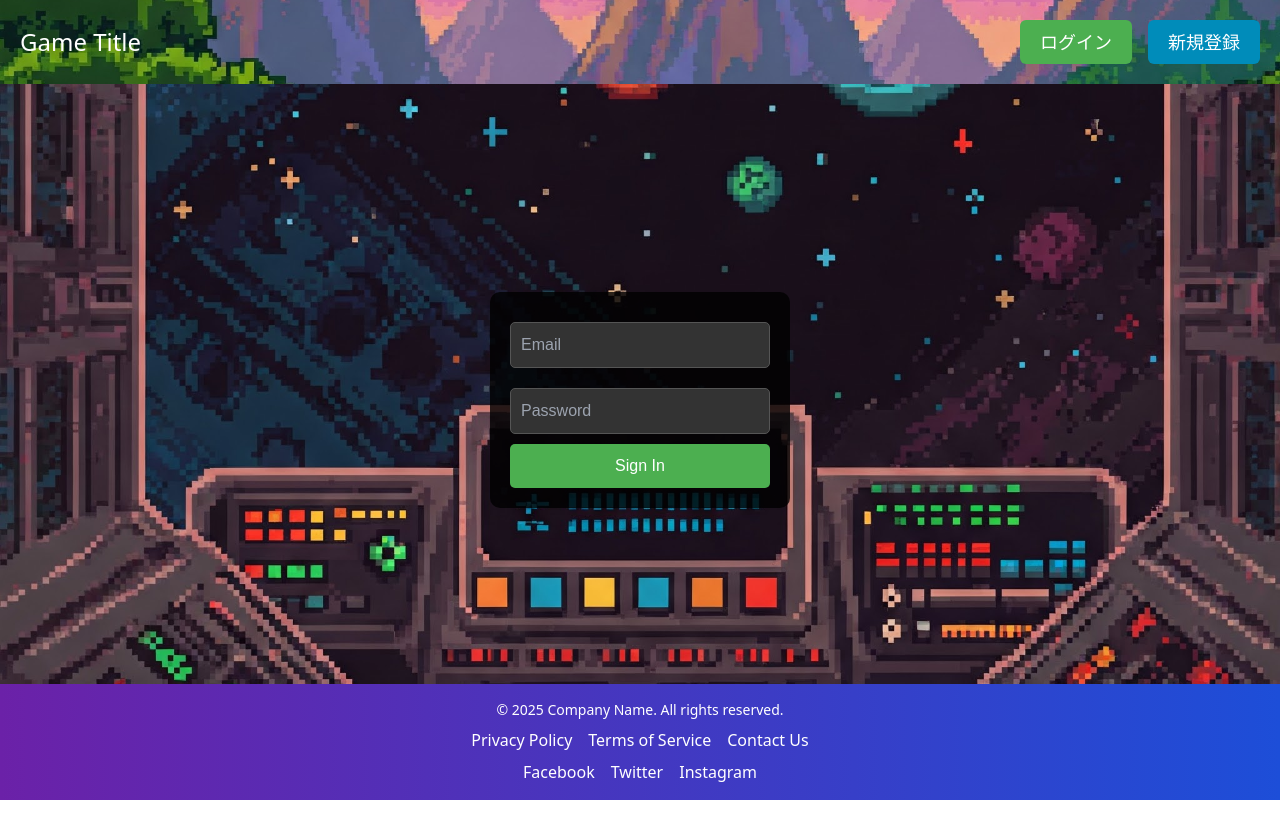
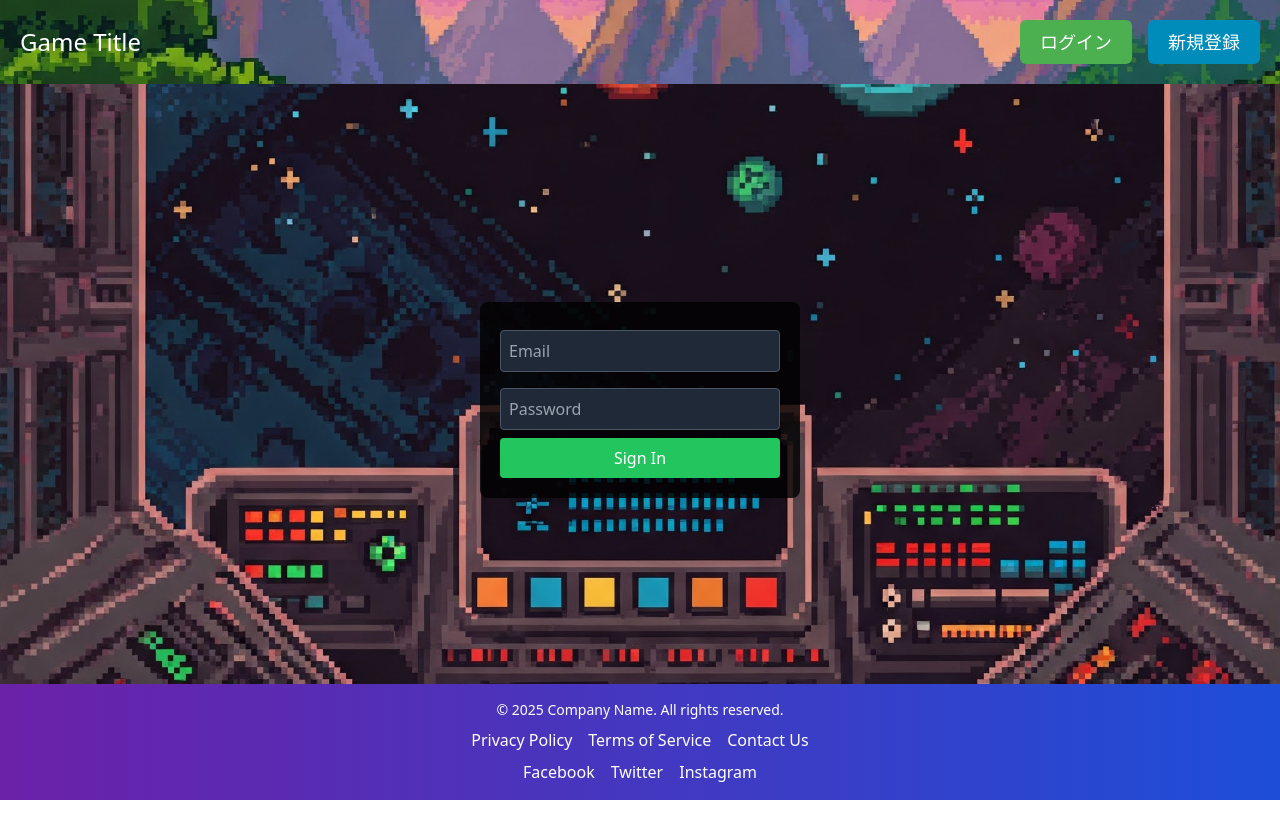
Before and after one commit to tamaco489/firebase_authentication_sample, a Next.js app in the folder front/apps/: page /sign_in in a window 1280 px wide. Shown: the top 838 px of the page. Built offline with nearby package versions, Linux system fonts and the light colour scheme; no server answers.

Commit message:
fix feature components

```diff
--- a/front/apps/features/auth/signIn.tsx
+++ b/front/apps/features/auth/signIn.tsx
@@ -31,52 +31,32 @@ const useSignIn = () => {
   };
 
   return (
-    <div style={{
-      display: 'flex',
-      justifyContent: 'center',
-      alignItems: 'center',
-      height: '100vh',
-      backgroundImage: 'url(/images/signin-bg.jpg)',
-      backgroundSize: 'cover',
-      backgroundPosition: 'center',
-      fontFamily: 'Pixelify Sans, sans-serif',
-      color: 'white',
-    }}>
-      <form onSubmit={handleSignIn} style={{
-        backgroundColor: 'rgba(0, 0, 0, 0.8)',
-        padding: '20px',
-        borderRadius: '10px',
-        width: '300px',
-      }}>
-        {error && <p style={{ color: 'red' }}>{error}</p>}
-        <input type="email" placeholder="Email" value={email} onChange={(e) => setEmail(e.target.value)} style={{
-          width: '100%',
-          padding: '10px',
-          margin: '10px 0',
-          backgroundColor: '#333',
-          border: '1px solid #555',
-          borderRadius: '5px',
-          color: 'white',
-        }} />
-        <input type="password" placeholder="Password" value={password} onChange={(e) => setPassword(e.target.value)} style={{
-          width: '100%',
-          padding: '10px',
-          margin: '10px 0',
-          backgroundColor: '#333',
-          border: '1px solid #555',
-          borderRadius: '5px',
-          color: 'white',
-        }} />
-        <button type="submit" style={{
-          width: '100%',
-          padding: '10px',
-          backgroundColor: '#4CAF50',
-          border: 'none',
-          borderRadius: '5px',
-          color: 'white',
-          cursor: 'pointer',
-          transition: 'background-color 0.3s ease',
-        }} onMouseOver={(e) => e.currentTarget.style.backgroundColor = '#3e8e41'} onMouseOut={(e) => e.currentTarget.style.backgroundColor = '#4CAF50'}>Sign In</button>
+    <div
+      className="flex justify-center items-center h-screen bg-cover bg-center font-pixelify text-white"
+      style={{ backgroundImage: "url(/images/signin-bg.jpg)" }}
+    >
+      <form onSubmit={handleSignIn} className="bg-black bg-opacity-80 p-5 rounded-lg w-80">
+        {error && <p className="text-red-500">{error}</p>}
+        <input
+          type="email"
+          placeholder="Email"
+          value={email}
+          onChange={(e) => setEmail(e.target.value)}
+          className="w-full p-2 my-2 bg-gray-800 border border-gray-600 rounded text-white placeholder-gray-400"
+        />
+        <input
+          type="password"
+          placeholder="Password"
+          value={password}
+          onChange={(e) => setPassword(e.target.value)}
+          className="w-full p-2 my-2 bg-gray-800 border border-gray-600 rounded text-white placeholder-gray-400"
+        />
+        <button
+          type="submit"
+          className="w-full p-2 bg-green-500 hover:bg-green-600 rounded text-white transition"
+        >
+          Sign In
+        </button>
       </form>
     </div>
   );
--- a/front/apps/features/auth/signUp.tsx
+++ b/front/apps/features/auth/signUp.tsx
@@ -32,72 +32,28 @@ const useSignUp = () => {
 
   return (
     <div
-      style={{
-        display: 'flex',
-        justifyContent: 'center',
-        alignItems: 'center',
-        height: '100vh',
-        backgroundImage: 'url(/images/signup-bg.jpg)',
-        backgroundSize: 'cover',
-        backgroundPosition: 'center',
-        fontFamily: 'Pixelify Sans, sans-serif',
-        color: 'white',
-      }}
+      className="flex justify-center items-center h-screen bg-cover bg-center font-pixelify text-white"
+      style={{ backgroundImage: "url(/images/signup-bg.jpg)" }}
     >
-      <form
-        onSubmit={handleSignUp}
-        style={{
-          backgroundColor: 'rgba(0, 0, 0, 0.8)',
-          padding: '20px',
-          borderRadius: '10px',
-          width: '300px',
-        }}
-      >
-        {error && <p style={{ color: 'red' }}>{error}</p>}
+      <form onSubmit={handleSignUp} className="bg-black bg-opacity-80 p-5 rounded-lg w-80">
+        {error && <p className="text-red-500">{error}</p>}
         <input
           type="email"
           placeholder="Email"
           value={email}
           onChange={(e) => setEmail(e.target.value)}
-          style={{
-            width: '100%',
-            padding: '10px',
-            margin: '10px 0',
-            backgroundColor: '#333',
-            border: '1px solid #555',
-            borderRadius: '5px',
-            color: 'white',
-          }}
+          className="w-full p-2 my-2 bg-gray-800 border border-gray-600 rounded text-white placeholder-gray-400"
         />
         <input
           type="password"
           placeholder="Password"
           value={password}
           onChange={(e) => setPassword(e.target.value)}
-          style={{
-            width: '100%',
-            padding: '10px',
-            margin: '10px 0',
-            backgroundColor: '#333',
-            border: '1px solid #555',
-            borderRadius: '5px',
-            color: 'white',
-          }}
+          className="w-full p-2 my-2 bg-gray-800 border border-gray-600 rounded text-white placeholder-gray-400"
         />
         <button
           type="submit"
-          style={{
-            width: '100%',
-            padding: '10px',
-            backgroundColor: '#008CBA',
-            border: 'none',
-            borderRadius: '5px',
-            color: 'white',
-            cursor: 'pointer',
-            transition: 'background-color 0.3s ease',
-          }}
-          onMouseOver={(e) => (e.currentTarget.style.backgroundColor = '#0077b5')}
-          onMouseOut={(e) => (e.currentTarget.style.backgroundColor = '#008CBA')}
+          className="w-full p-2 bg-blue-500 hover:bg-blue-600 rounded text-white transition"
         >
           Sign Up
         </button>
```
